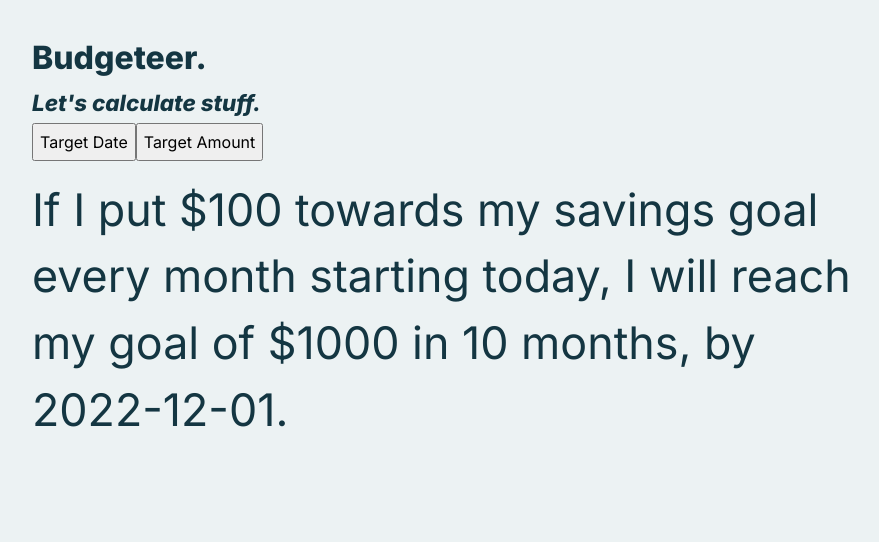
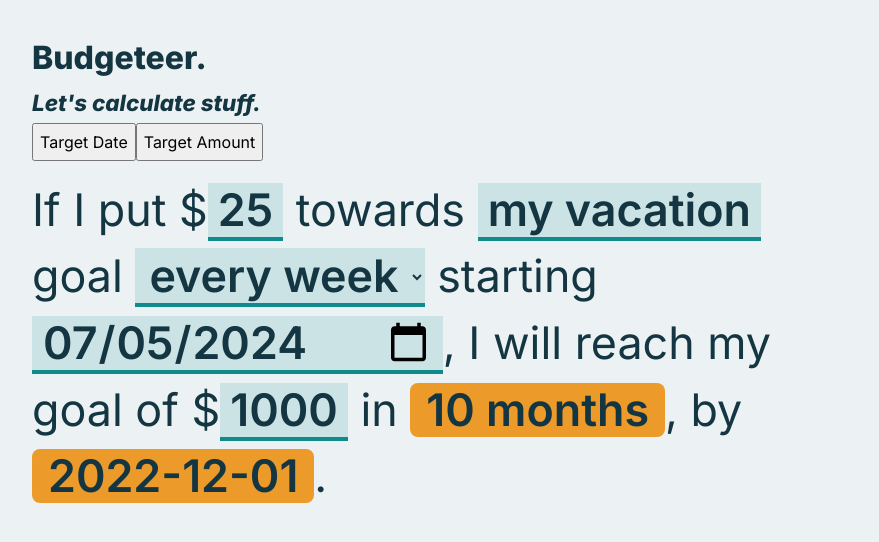
Before and after one commit to jessiejalca/budgeteer, a React (Vite) app: page / in a window 1280 px wide. Both pictures are taken after a click on the tab "Target Amount". Shown: the top 542 px of the page, without its empty margins (198-1077 px from the left). Built offline with nearby package versions, Linux system fonts and the light colour scheme.

Commit message:
feat(TargetAmount): Add inputs & mark calculated values
REASON
Prep for calculations & update file paths for better organization.

CHANGES
- Create inputs to use for future calculations
- Add spans to mark calculated values
- Update file paths for TargetDate & TargetAmount

```diff
--- a/src/components/Calculator.tsx
+++ b/src/components/Calculator.tsx
@@ -1,6 +1,6 @@
 import React from "react";
-import TargetDate from "./TargetDate";
-import TargetAmount from "./TargetAmount";
+import TargetDate from "./calculators/TargetDate";
+import TargetAmount from "./calculators/TargetAmount";
 
 const Calculator = () => {
   // Decide which calculator to render based on the user's selection
@@ -51,7 +51,12 @@ const Calculator = () => {
             handleFrequencyChange={handleFrequencyChange}
           />
         ) : (
-          <TargetAmount />
+          <TargetAmount
+            startingDate={startingDate}
+            setStartingDate={setStartingDate}
+            fundingFrequency={fundingFrequency}
+            handleFrequencyChange={handleFrequencyChange}
+          />
         )}
       </main>
     </>
--- a/src/components/TargetAmount.tsx
+++ /dev/null
@@ -1,14 +0,0 @@
-// import React from "react";
-
-const TargetAmount = () => {
-  return (
-    <div role="tabpanel" id="target-amount">
-      <p>
-        If I put $100 towards my savings goal every month starting today, I will
-        reach my goal of $1000 in 10 months, by 2022-12-01.
-      </p>
-    </div>
-  );
-};
-
-export default TargetAmount;
--- /dev/null
+++ b/src/components/calculators/TargetAmount.tsx
@@ -0,0 +1,86 @@
+import React from "react";
+
+type TargetAmountProps = {
+  startingDate: string;
+  setStartingDate: (date: string) => void;
+  fundingFrequency: string;
+  handleFrequencyChange: (e: React.ChangeEvent<HTMLSelectElement>) => void;
+};
+
+const TargetAmount = ({
+  startingDate,
+  setStartingDate,
+  fundingFrequency,
+  handleFrequencyChange,
+}: TargetAmountProps) => {
+  const [goalAmount, setGoalAmount] = React.useState<number>(1000);
+  const [fundingAmount, setFundingAmount] = React.useState<number>(25);
+  const [savingsGoal, setSavingsGoal] = React.useState<string>("my vacation");
+
+  return (
+    <div role="tabpanel" id="target-amount">
+      <p>
+        If I put
+        {/* funding amount */}{" "}
+        <label>
+          $
+          <input
+            name="funding-amount"
+            type="number"
+            min={5}
+            placeholder={fundingAmount.toString()}
+            onChange={(e) => setFundingAmount(Number(e.target.value))}
+          />
+        </label>{" "}
+        towards {/* savings goal name */}
+        <label id="savings-goal" title="Savings Goal">
+          <input
+            name="savings-goal"
+            type="text"
+            placeholder={savingsGoal}
+            onChange={(e) => setSavingsGoal(e.target.value)}
+          />
+        </label>{" "}
+        goal
+        {/* funding frequency */}{" "}
+        <label id="funding-frequency" title="Funding Frequency">
+          <select
+            name="funding-frequency"
+            value={fundingFrequency}
+            onChange={handleFrequencyChange}
+          >
+            <option value="weekly">every week</option>
+            <option value="bi-weekly">every other week</option>
+            <option value="monthly">every month</option>
+          </select>
+        </label>{" "}
+        starting {/* starting date */}
+        <label id="starting-date" title="Starting Date">
+          <input
+            name="starting-date"
+            type="date"
+            value={startingDate}
+            onChange={(e) => setStartingDate(e.target.value)}
+          />
+        </label>
+        , I will reach my goal of
+        {/* goal amount */}{" "}
+        <label id="goal-amount" title="Goal Amount">
+          $
+          <input
+            name="goal-amount"
+            type="number"
+            min={100}
+            placeholder={goalAmount.toString()}
+            onChange={(e) => setGoalAmount(Number(e.target.value))}
+          />
+        </label>{" "}
+        in {/* amount calculated */}
+        <span className="calc-value">10 months</span>, by{" "}
+        <span className="calc-value">2022-12-01</span>.
+      </p>
+    </div>
+  );
+};
+
+export default TargetAmount;
--- a/src/components/TargetDate.tsx
+++ b/src/components/calculators/TargetDate.tsx
@@ -1,5 +1,5 @@
 import React from "react";
-import utils from "../utils";
+import utils from "../../utils";
 
 type TargetDateProps = {
   startingDate: string;
@@ -14,7 +14,7 @@ const TargetDate = ({
   fundingFrequency,
   handleFrequencyChange,
 }: TargetDateProps) => {
-  const [savingsGoal, setSavingsGoal] = React.useState<string>("vacation");
+  const [savingsGoal, setSavingsGoal] = React.useState<string>("my vacation");
   const [goalAmount, setGoalAmount] = React.useState<number>(1000);
   const [amountSaved, setAmountSaved] = React.useState<number>(0);
   const [amountPerPeriod, setAmountPerPeriod] = React.useState<number>(0);
```
